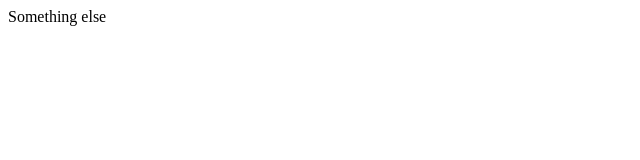
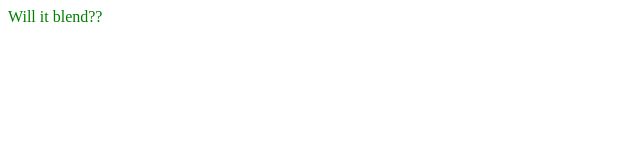
Before and after one commit to RetailClone/AboutThisItem, a React app: page / in a window 1280 px wide. Shown: the top 160 px of the page, without its empty margins (0-640 px from the left). Built offline with nearby package versions, Linux system fonts and the light colour scheme.

Commit message:
fixed webpack and added css and style loaders

```diff
--- a/Client/App.jsx
+++ b/Client/App.jsx
@@ -1,5 +1,6 @@
 import React from "react";
 import ReactDOM from "react-dom";
+import "./styles/styles.css";
 
 class App extends React.Component {
   constructor() {
@@ -8,7 +9,7 @@ class App extends React.Component {
   }
 
   render() {
-    return <div>Something else</div>;
+    return <div>Will it blend??</div>;
   }
 }
 
--- a/Client/styles/styles.css
+++ b/Client/styles/styles.css
@@ -0,0 +1,3 @@
+body {
+  color: green;
+}
--- a/Public/index.html
+++ b/Public/index.html
@@ -1,12 +1,10 @@
 <html lang="en">
   <head>
-  <meta charset="UTF-8">
-  <meta name="viewport" content="width=device-width, initial-scale=1.0">
-  <!-- <link rel="stylesheet" href="/Client/styles/styles.css"> -->
+    <meta charset="UTF-8" />
+    <meta name="viewport" content="width=device-width, initial-scale=1.0" />
     <title>Document</title>
   </head>
   <body>
-
     <div id="app"></div>
     <script src="bundle.js"></script>
   </body>
--- a/package.json
+++ b/package.json
@@ -21,7 +21,9 @@
     "@babel/core": "^7.11.1",
     "@babel/preset-env": "^7.11.0",
     "@babel/preset-react": "^7.10.4",
-    "babel-loader": "^8.1.0"
+    "babel-loader": "^8.1.0",
+    "css-loader": "^4.2.1",
+    "style-loader": "^1.2.1"
   },
   "scripts": {
     "test": "echo \"Error: no test specified\" && exit 1",
--- a/webpack.config.js
+++ b/webpack.config.js
@@ -13,8 +13,16 @@ module.exports = {
             presets: ['@babel/preset-react', '@babel/preset-env']
           }
         }
+      },
+      {
+        test: /\.css$/i,
+        use: ['style-loader', 'css-loader'],
       }
     ]
+  },
+  watchOptions: {
+    poll: true,
+    ignored: /node_modules/
   },
   output: {
     filename: 'bundle.js',
```
Also changed, not shown: 1 other file (tests, documents, lock files or other folders). Lines whose indentation alone changed are shown as unchanged.
